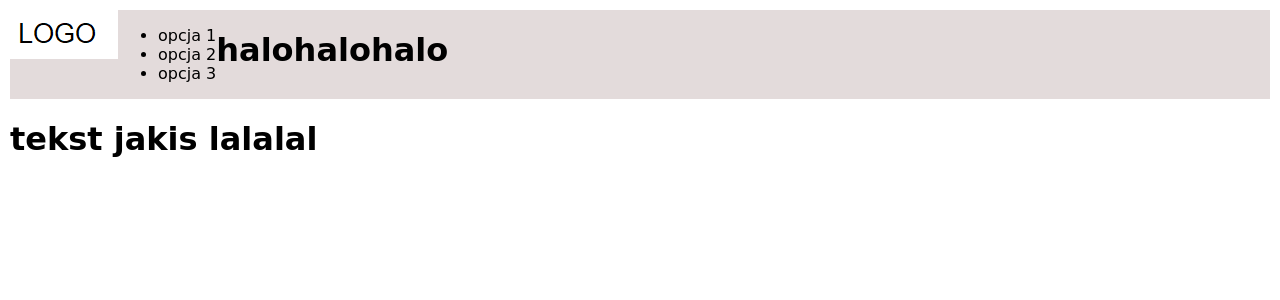
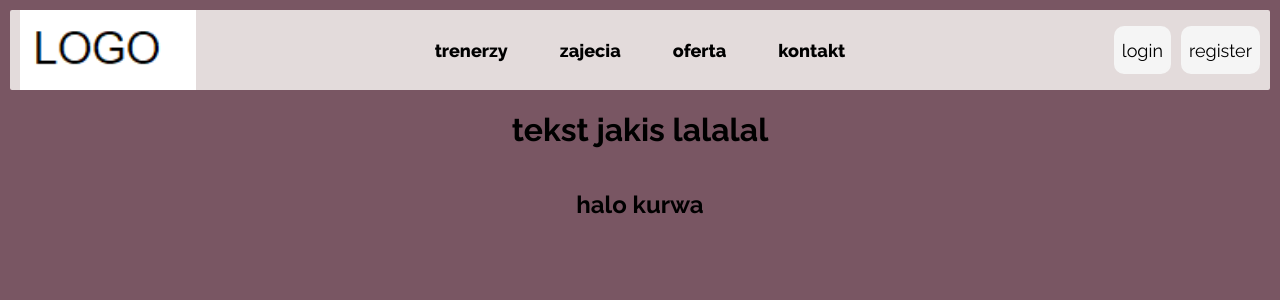
Before and after one commit to zyzkaa/gym-management-webapp, a Django app: page / in a window 1280 px wide. Shown: the top 300 px of the page. Run offline with Django 5.2, Linux system fonts and the light colour scheme; parts of the project's set-up code (start-up, migrations or seed data) failed here and were passed over.

Commit message:
main page

```diff
--- a/core/static/header.css
+++ b/core/static/header.css
@@ -1,13 +1,68 @@
 header{
     width: 100%;
-    height: 20%;
+    height: 10vh;
     background: #E3DBDB;
+    padding: 0 10px;
+    box-sizing: border-box;
+    display: grid;
+    grid-template-columns: 1fr 1fr 1fr;
+    border-radius: 2px;
+}
+
+header img{
+    height: 100%;
+}
+
+#nav-container{
+    justify-self: center;
+    height: 100%;
     display: flex;
-    flex-direction: row;
-    align-content: space-around;
+    align-items: center;
+}
+#nav-container button{
+    height: 60%;
+    margin: 0 20px;
+    background: inherit;
+    border: none;
+    font-family: inherit;
+    font-size: large;
+    font-weight: 800;
+    transition: color 0.3s ease
+}
+#nav-container button:hover{
+    cursor: pointer;
+    color: #795663;
+}
+
+#login-container{
+    display: flex;
+    align-items: center;
+    justify-self: end;
+}
+
+#login-container button{
+    height: 60%;
+    background: whitesmoke;
+    border: 2px solid whitesmoke;
+    border-radius: 10px;
+    transition: background-color 0.3s ease;
+    margin: 0 0 0 10px;
+    font-family: inherit;
+    font-size: large;
+}
+
+#login-container button:hover{
+    background-color: #E3DBDB;
+    cursor: pointer;
 }
 
 body{
-    font-family: "Comic Sans MS", cursive;
+    font-family: "Raleway", serif;
+    font-optical-sizing: auto;
+    font-style: normal;
     margin: 10px;
+    background: #795663;
+    display: flex;
+    flex-direction: column;
+    align-items: center;
 }
--- a/core/templates/core/header.html
+++ b/core/templates/core/header.html
@@ -1,18 +1,21 @@
 <header id="header">
-  <div class="logo-container">
-    <a href="index.html">
+  <div id="logo-container">
+    <a href="/">
       {% load static %}
       <img id="header-img" src="{% static 'logo.png' %}" alt="logo">
     </a>
   </div>
-  <nav id="nav-bar">
-    <ul>
-      <li>opcja 1</li>
-      <li>opcja 2</li>
-      <li>opcja 3</li>
-    </ul>
-  </nav>
-  <h1>halo</h1>
-  <h1>halo</h1>
-  <h1>halo</h1>
+
+  <div id="nav-container">
+    <button>trenerzy</button>
+    <button>zajecia</button>
+    <button>oferta</button>
+    <button>kontakt</button>
+  </div>
+
+  <div id="login-container">
+    <button>login</button>
+    <button>register</button>
+  </div>
+
 </header>
--- a/core/templates/core/index.html
+++ b/core/templates/core/index.html
@@ -2,12 +2,16 @@
 {% load static %}
 <html lang="en">
 <head>
+    <link rel="preconnect" href="https://fonts.googleapis.com">
+    <link rel="preconnect" href="https://fonts.gstatic.com" crossorigin>
+    <link href="https://fonts.googleapis.com/css2?family=Raleway:ital,wght@0,100..900;1,100..900&family=Roboto:ital,wght@0,100;0,300;0,400;0,500;0,700;0,900;1,100;1,300;1,400;1,500;1,700;1,900&display=swap" rel="stylesheet">
     <meta charset="UTF-8">
-    <title>Title</title>
+    <title>Home</title>
     <link rel="stylesheet" href="{% static 'header.css' %}">
 </head>
 <body>
     {% include 'core/header.html' %}
     <h1>tekst jakis lalalal</h1>
+    <h2>halo kurwa</h2>
 </body>
 </html>
```
